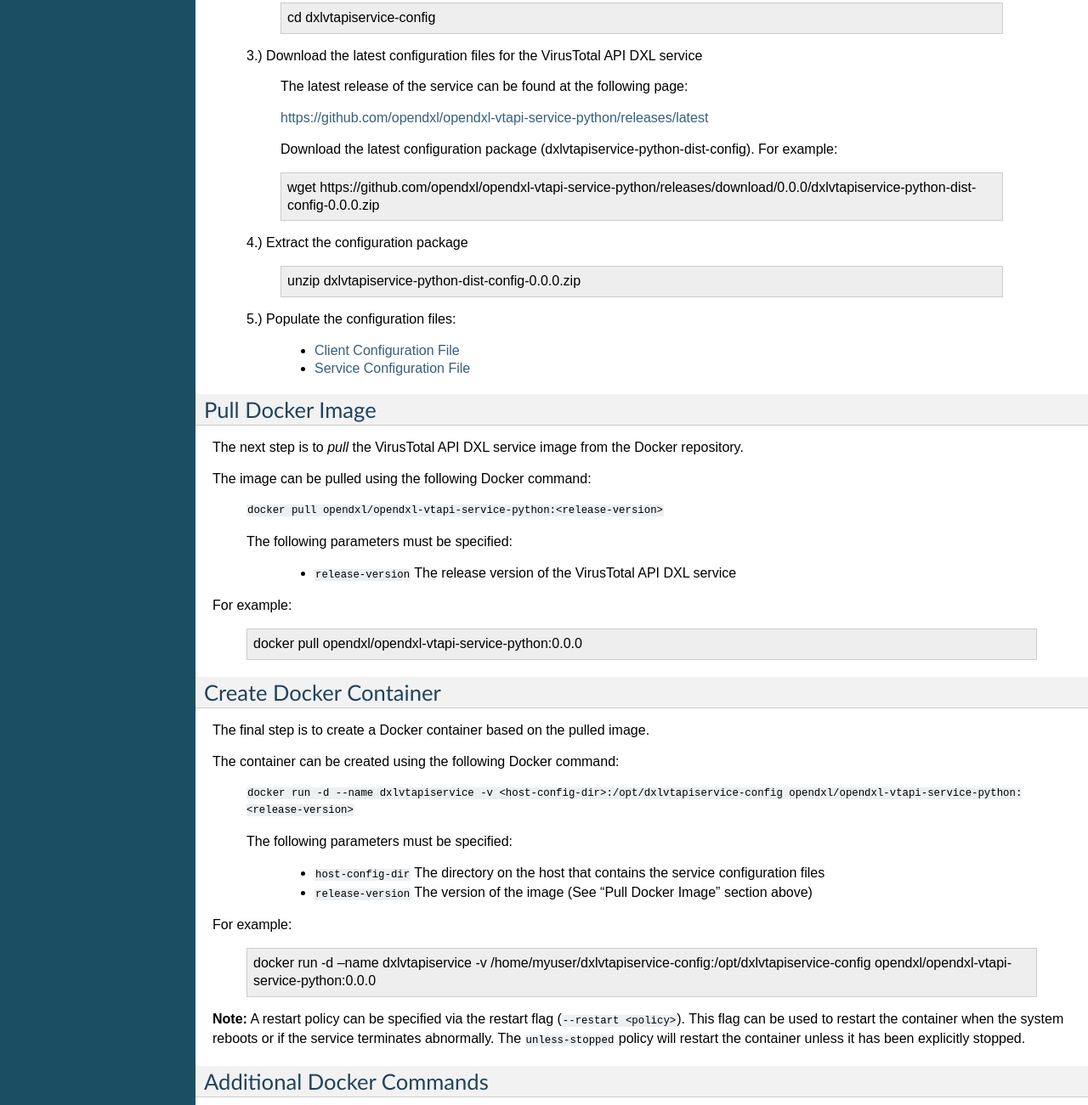
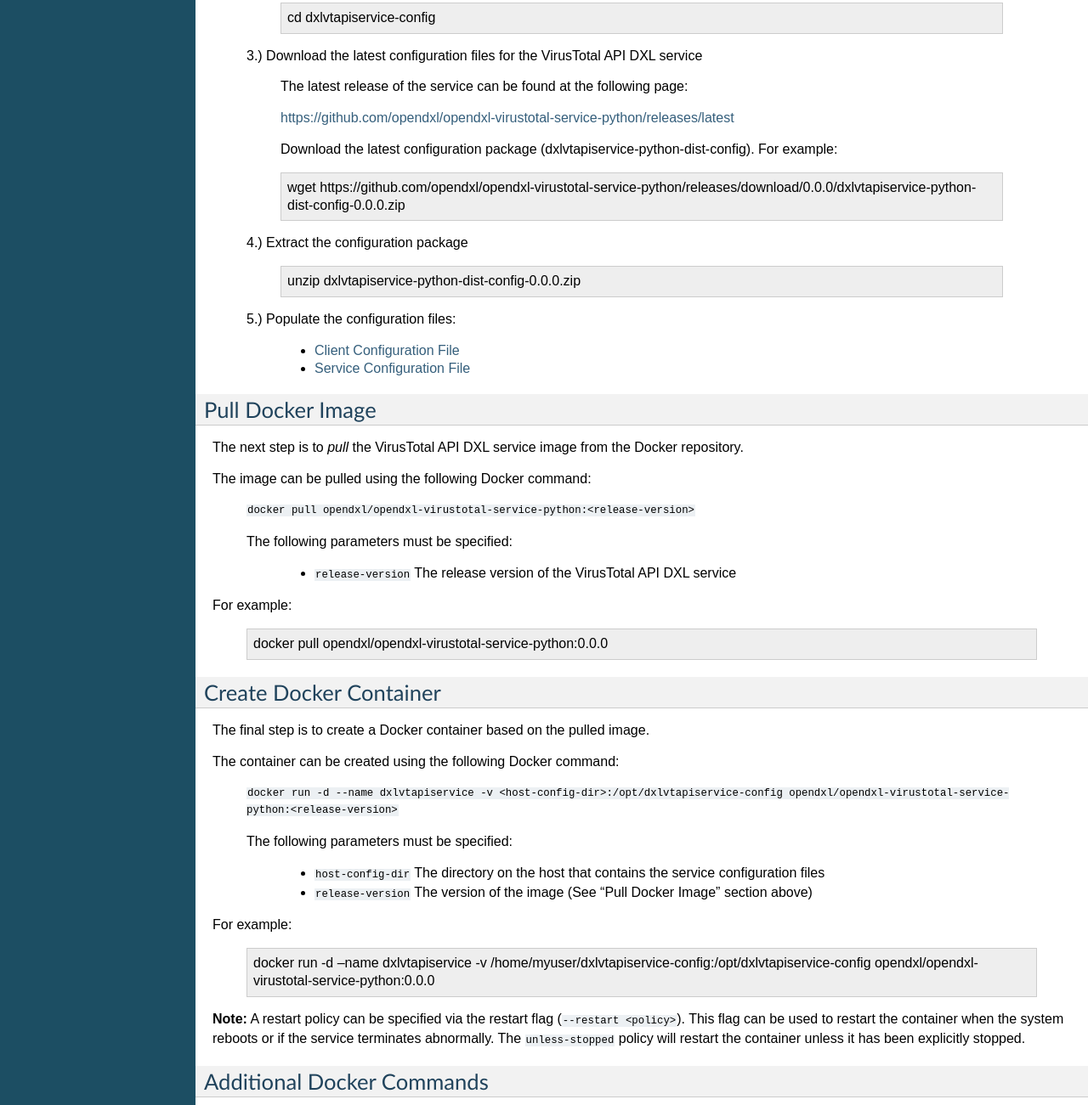
Before and after one commit to opendxl/opendxl-virustotal-service-python, a plain HTML site: page pydoc/docker.html in a window 1280 px wide. Shown: the part 519-1820 px from the top of the page at 85% size. Drawn offline with Linux system fonts and the light colour scheme.

Commit message:
Renamed repository

```diff
--- a/pydoc/docker.html
+++ b/pydoc/docker.html
@@ -59,7 +59,7 @@
 <p>A pre-built Docker image can be used as an alternative to installing a Python environment with the
 libraries required for the VirusTotal API DXL service. Docker images for the VirusTotal API DXL service are posted to the
 following Docker repository:</p>
-<p><a class="reference external" href="https://hub.docker.com/r/opendxl/opendxl-vtapi-service-python/">https://hub.docker.com/r/opendxl/opendxl-vtapi-service-python/</a></p>
+<p><a class="reference external" href="https://hub.docker.com/r/opendxl/opendxl-virustotal-service-python/">https://hub.docker.com/r/opendxl/opendxl-virustotal-service-python/</a></p>
 <p>The remainder of this page walks through the steps required to configure the service,
 pull the image from the repository, and run the VirusTotal API DXL service via a Docker container.</p>
 <div class="section" id="service-configuration">
@@ -82,10 +82,10 @@ cd dxlvtapiservice-config</div>
 <p>3.) Download the latest configuration files for the VirusTotal API DXL service</p>
 <blockquote>
 <div><p>The latest release of the service can be found at the following page:</p>
-<p><a class="reference external" href="https://github.com/opendxl/opendxl-vtapi-service-python/releases/latest">https://github.com/opendxl/opendxl-vtapi-service-python/releases/latest</a></p>
+<p><a class="reference external" href="https://github.com/opendxl/opendxl-virustotal-service-python/releases/latest">https://github.com/opendxl/opendxl-virustotal-service-python/releases/latest</a></p>
 <p>Download the latest configuration package (dxlvtapiservice-python-dist-config). For example:</p>
 <div class="note admonition docutils container">
-wget https://github.com/opendxl/opendxl-vtapi-service-python/releases/download/0.0.0/dxlvtapiservice-python-dist-config-0.0.0.zip</div>
+wget https://github.com/opendxl/opendxl-virustotal-service-python/releases/download/0.0.0/dxlvtapiservice-python-dist-config-0.0.0.zip</div>
 </div></blockquote>
 <p>4.) Extract the configuration package</p>
 <blockquote>
@@ -106,7 +106,7 @@ unzip dxlvtapiservice-python-dist-config-0.0.0.zip</div>
 <p>The next step is to <cite>pull</cite> the VirusTotal API DXL service image from the Docker repository.</p>
 <p>The image can be pulled using the following Docker command:</p>
 <blockquote>
-<div><p><code class="docutils literal"><span class="pre">docker</span> <span class="pre">pull</span> <span class="pre">opendxl/opendxl-vtapi-service-python:&lt;release-version&gt;</span></code></p>
+<div><p><code class="docutils literal"><span class="pre">docker</span> <span class="pre">pull</span> <span class="pre">opendxl/opendxl-virustotal-service-python:&lt;release-version&gt;</span></code></p>
 <p>The following parameters must be specified:</p>
 <blockquote>
 <div><ul class="simple">
@@ -118,7 +118,7 @@ The release version of the VirusTotal API DXL service</li>
 <p>For example:</p>
 <blockquote>
 <div><div class="note admonition docutils container">
-docker pull opendxl/opendxl-vtapi-service-python:0.0.0</div>
+docker pull opendxl/opendxl-virustotal-service-python:0.0.0</div>
 </div></blockquote>
 </div>
 <div class="section" id="create-docker-container">
@@ -126,7 +126,7 @@ docker pull opendxl/opendxl-vtapi-service-python:0.0.0</div>
 <p>The final step is to create a Docker container based on the pulled image.</p>
 <p>The container can be created using the following Docker command:</p>
 <blockquote>
-<div><p><code class="docutils literal"><span class="pre">docker</span> <span class="pre">run</span> <span class="pre">-d</span> <span class="pre">--name</span> <span class="pre">dxlvtapiservice</span> <span class="pre">-v</span> <span class="pre">&lt;host-config-dir&gt;:/opt/dxlvtapiservice-config</span> <span class="pre">opendxl/opendxl-vtapi-service-python:&lt;release-version&gt;</span></code></p>
+<div><p><code class="docutils literal"><span class="pre">docker</span> <span class="pre">run</span> <span class="pre">-d</span> <span class="pre">--name</span> <span class="pre">dxlvtapiservice</span> <span class="pre">-v</span> <span class="pre">&lt;host-config-dir&gt;:/opt/dxlvtapiservice-config</span> <span class="pre">opendxl/opendxl-virustotal-service-python:&lt;release-version&gt;</span></code></p>
 <p>The following parameters must be specified:</p>
 <blockquote>
 <div><ul class="simple">
@@ -140,7 +140,7 @@ The version of the image (See &#8220;Pull Docker Image&#8221; section above)</li
 <p>For example:</p>
 <blockquote>
 <div><div class="note admonition docutils container">
-docker run -d &#8211;name dxlvtapiservice -v /home/myuser/dxlvtapiservice-config:/opt/dxlvtapiservice-config opendxl/opendxl-vtapi-service-python:0.0.0</div>
+docker run -d &#8211;name dxlvtapiservice -v /home/myuser/dxlvtapiservice-config:/opt/dxlvtapiservice-config opendxl/opendxl-virustotal-service-python:0.0.0</div>
 </div></blockquote>
 <p><strong>Note:</strong> A restart policy can be specified via the restart flag (<code class="docutils literal"><span class="pre">--restart</span> <span class="pre">&lt;policy&gt;</span></code>). This flag can be used to restart
 the container when the system reboots or if the service terminates abnormally. The <code class="docutils literal"><span class="pre">unless-stopped</span></code> policy will
```
Also changed, not shown: pydoc/_sources/docker.rst.txt, pydoc/searchindex.js.
